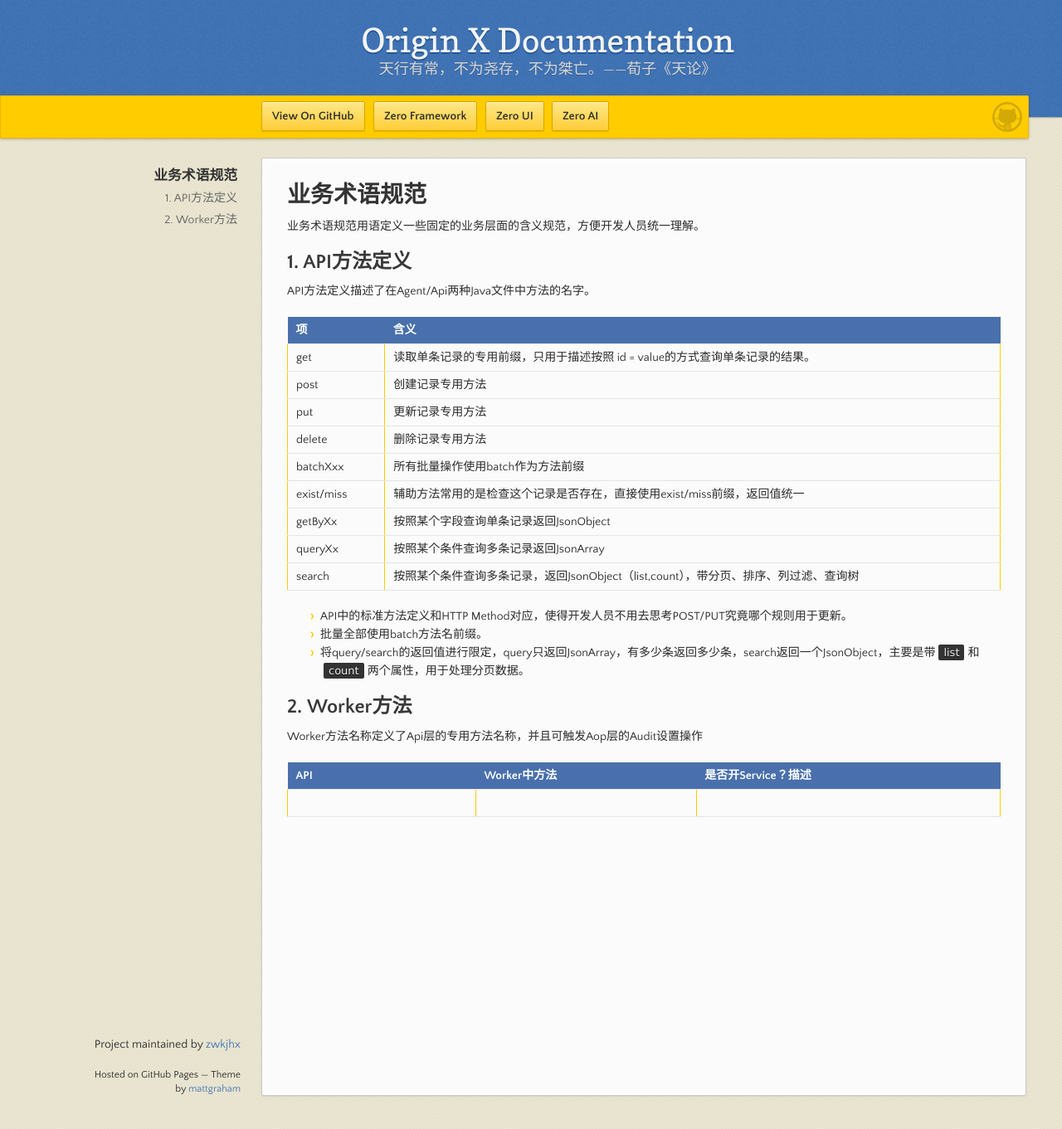
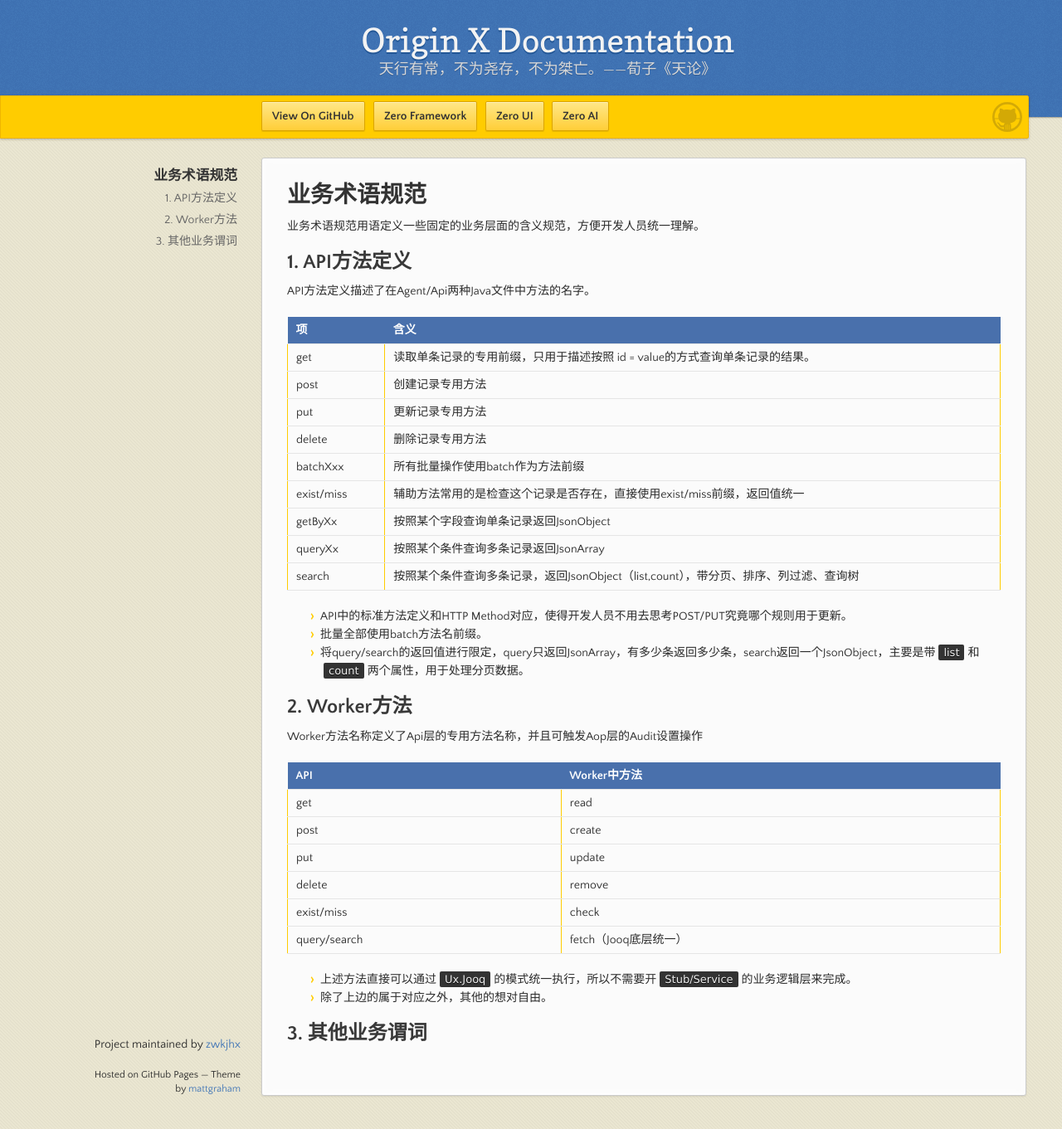
Before and after one commit to zwkjhx/ox-doc, a Jekyll site: the page built from specification/1-zerogui-fan/spc-003-ye-wu-zhu-yu-gui-fan.md, in a window 1280 px wide and 1361 px high. Shown: the whole window at 83% size. Built offline with Jekyll 4.4.1, drawn with Linux system fonts in a browser that asks for light colours; our own code applies the rules of GitHub Pages for plain Markdown files.

Commit message:
Updates specification/1-zerogui-fan/spc-003-ye-wu-zhu-yu-gui-fan.md
Auto commit by GitBook Editor

```diff
--- a/specification/1-zerogui-fan/spc-003-ye-wu-zhu-yu-gui-fan.md
+++ b/specification/1-zerogui-fan/spc-003-ye-wu-zhu-yu-gui-fan.md
@@ -26,6 +26,16 @@ API方法定义描述了在Agent/Api两种Java文件中方法的名字。
 
 Worker方法名称定义了Api层的专用方法名称，并且可触发Aop层的Audit设置操作
 
-| API | Worker中方法 | 是否开Service？描述 |
-| :--- | :--- | :--- |
-|  |  |  |
+| API | Worker中方法 |
+| :--- | :--- |
+| get | read |
+| post | create |
+| put | update |
+| delete | remove |
+| exist/miss | check |
+| query/search | fetch（Jooq底层统一） |
+
+* 上述方法直接可以通过`Ux.Jooq`的模式统一执行，所以不需要开`Stub/Service`的业务逻辑层来完成。
+* 除了上边的属于对应之外，其他的想对自由。
+
+## 3. 其他业务谓词
```
